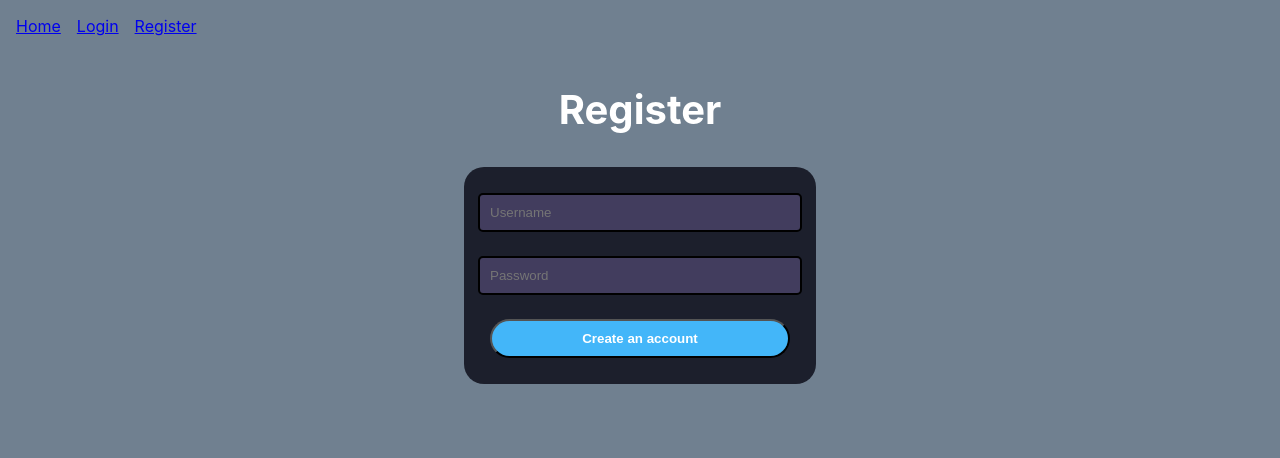
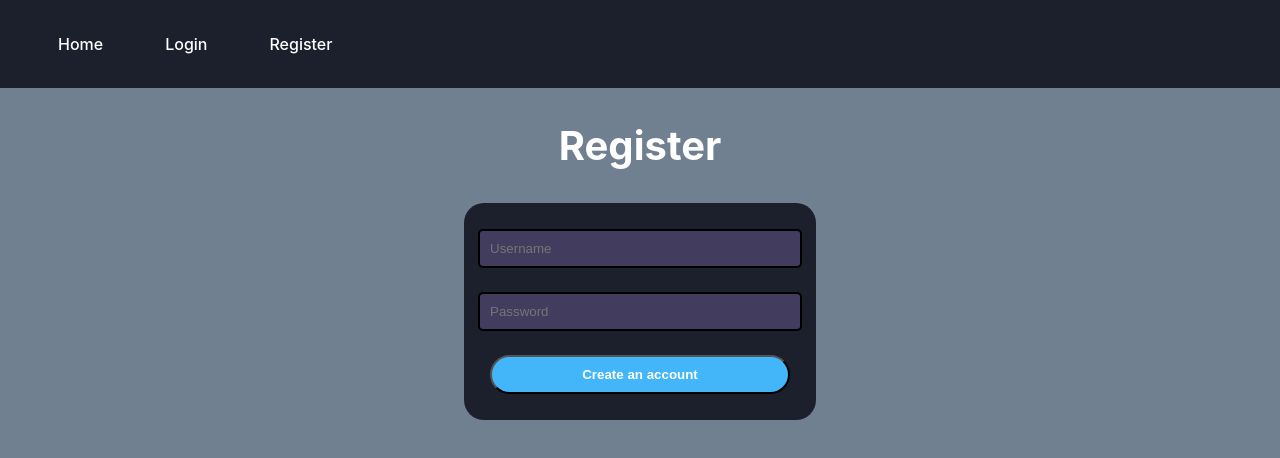
Before and after one commit to Reven246/SIS3_Project, a React (Create React App) app in the folder frontend/: page /register in a window 1280 px wide. Shown: the top 458 px of the page. Built offline with nearby package versions, Linux system fonts and the light colour scheme.

Commit message:
Stylani oglasi, header, popup narjen, gumbi.

```diff
--- a/frontend/src/App.css
+++ b/frontend/src/App.css
@@ -174,8 +174,8 @@ body {
 .filter-bar {
   display: flex;
   gap: 1rem;
+  max-width: 1200px;
   justify-content: flex-start;
-  max-width: 1200px;
   margin:auto;
   margin-bottom: 20px;
 }
@@ -195,3 +195,129 @@ body {
   width: 100%;
   padding: 4px;
 }
+
+.create-ad-button {
+  padding: 10px 20px;
+  font-size: 16px;
+  border-radius: 8px;
+  background-color: rgb(67, 182, 249);
+  color: white;
+  border: none;
+  cursor: pointer;
+  align-self: center;
+  height: 50px;
+  margin-left: 2rem;
+}
+
+.create-ad-button:hover{
+  box-shadow: 0px 0px 40px #61dafb;
+}
+
+.popup-overlay {
+  position: fixed;
+  top: 0;
+  left: 0;
+  width: 100vw;
+  height: 100vh;
+  background-color: rgba(0, 0, 0, 0.5);
+  display: flex;
+  align-items: center;
+  justify-content: center;
+  z-index: 9999;
+}
+
+.popup-content {
+  background-color: white;
+  padding: 30px;
+  border-radius: 12px;
+  width: 400px;
+  max-width: 90%;
+  position: relative;
+  box-shadow: 0 10px 20px rgba(0,0,0,0.3);
+}
+
+.ad-button-container{
+  display: flex;
+  justify-content: center;
+}
+
+.login-message{
+  text-align:center;
+  color:red;
+  font-size:25px;
+  background-color:white;
+  width:fit-content;
+  margin: 20px auto;
+  padding: 10px;
+  border-radius: 5px;
+  cursor:pointer;
+}
+
+.login-message:hover{
+  background-color:rgb(204, 204, 204)
+}
+
+header {
+  display: flex;
+  justify-content: space-between;
+  align-items: center;
+  padding: 1rem 2rem;
+  background-color: rgb(28, 31, 44);
+  color: white;
+}
+
+nav{
+  display: flex;
+  padding: 10px;
+  gap: 30px;
+}
+
+.nav-link {
+  color: white;
+  text-decoration: none;
+  font-size: 16px;
+  font-weight: 500;
+  padding: 8px 16px;
+  border-radius: 4px;
+  transition: color 0.3s ease-in-out;
+}
+
+.nav-link:hover {
+  color: #d1d1d1; /* Hover effect */
+}
+
+.user-status{
+  display: flex;
+  align-items: center;
+}
+
+.user-status button{
+  padding: 8px 16px;
+  font-size: 14px;
+  background-color: #ff4d4d;
+  color: white;
+  border: none;
+  border-radius: 8px;
+  cursor: pointer;
+  transition: background-color 0.3s;
+}
+
+.user-status button:hover {
+  background-color: #e00101; /* Darker red when hovered */
+}
+
+.username{
+  margin-right: 1rem;
+  font-size: 16px;
+}
+
+h1{
+  text-align:center;
+  color:rgb(247, 247, 247);
+  font-size: 40px;
+}
+
+.ad-button-container p{
+  font-size: 30px;
+  color: white;
+}
--- a/frontend/src/pages/Header.js
+++ b/frontend/src/pages/Header.js
@@ -12,16 +12,16 @@ function Header({ loggedInUser, setLoggedInUser }) {
   };
 
   return (
-    <header style={{ display: 'flex', justifyContent: 'space-between', alignItems: 'center', padding: '1rem' }}>
-      <nav style={{ display: 'flex', gap: '1rem' }}>
-        <Link to="/">Home</Link>
-        {!loggedInUser && <Link to="/login">Login</Link>}
-        {!loggedInUser && <Link to="/register">Register</Link>}
+    <header>
+      <nav>
+        <Link  className="nav-link" to="/">Home</Link>
+        {!loggedInUser && <Link  className="nav-link" to="/login">Login</Link>}
+        {!loggedInUser && <Link  className="nav-link" to="/register">Register</Link>}
       </nav>
 
       {loggedInUser && (
-        <div>
-          <span style={{ marginRight: '1rem' }}>Logged in as <strong>{loggedInUser}</strong></span>
+        <div className="user-status">
+          <span className="username">Logged in as <strong>{loggedInUser}</strong></span>
           <button onClick={handleLogout}>Logout</button>
         </div>
       )}
--- a/frontend/src/pages/Home.js
+++ b/frontend/src/pages/Home.js
@@ -1,5 +1,6 @@
 import React, { useState, useEffect } from 'react';
 import ThreeDotsIcon from '../assets/three-dots-vertical-svgrepo-com.svg';
+import { useNavigate } from 'react-router-dom';
 
 
 function Home() {
@@ -11,6 +12,9 @@ function Home() {
   const [region, setRegion] = useState('');
   const [creator, setCreator] = useState('');
   const [loggedInUser, setLoggedInUser] = useState(localStorage.getItem('username') || null);
+  const [showPopup, setShowPopup] = useState(false);
+  const navigate = useNavigate();
+
 
 
   //Filtri
@@ -148,8 +152,21 @@ const handleEditSubmit = (e) => {
   return (
   <div style={{padding:'5rem'}}>
     {/*FORM ZA USTVARIT OGLASE*/}
-    {loggedInUser ? (
-      <form onSubmit={handleSubmit} style={{ marginBottom: '2rem' }}>
+    <div className="ad-button-container">
+      <p>Post your ad now and team up with the best players!</p>
+      <button onClick={() => setShowPopup(true)} className="create-ad-button">
+      Create Ad
+      </button>
+    </div>
+
+  {/*POPUP*/}
+    {showPopup && (
+      <>
+      {loggedInUser ? (
+  <div className="popup-overlay" onClick={() => setShowPopup(false)}>
+    <div className="popup-content" onClick={(e) => e.stopPropagation()}>
+      <h2>Create New Ad</h2>
+        <form onSubmit={handleSubmit} style={{ marginBottom: '2rem' }}>
         <div>
           <input
             type="text"
@@ -200,13 +217,13 @@ const handleEditSubmit = (e) => {
         )}
         <button type="submit">Add Ad</button>
       </form>
-
+    </div>
+  </div>
       ) : (
-        <p>You must be logged in to create a listing</p>
-      )}
-
-
-      <div>
+        <p className="login-message" onClick={() => navigate('/login')}>Log in to create your ad! Click here to log in.</p>
+    )}
+  </>
+)}
         <h1>Find a duo</h1>
         {/* FILTER OGLASOV */}
       <div className="filter-bar">
@@ -253,7 +270,6 @@ const handleEditSubmit = (e) => {
         </select>
       </div>
     </div>
-  </div>
 
 <div className="ads-table">
       <div className="ad-header">
@@ -322,7 +338,7 @@ const handleEditSubmit = (e) => {
 }
 </div>
 </div>
-            {/* ZA EDITANJE OGLASOV */}
+     {/* ZA EDITANJE OGLASOV */}
       {editingAd && (
         <div style={{ marginTop: '2rem' }}>
           <h3>Edit Ad</h3>
@@ -380,7 +396,6 @@ const handleEditSubmit = (e) => {
           </form>
         </div>
       )}
-
     </div>
   );
 }
```
